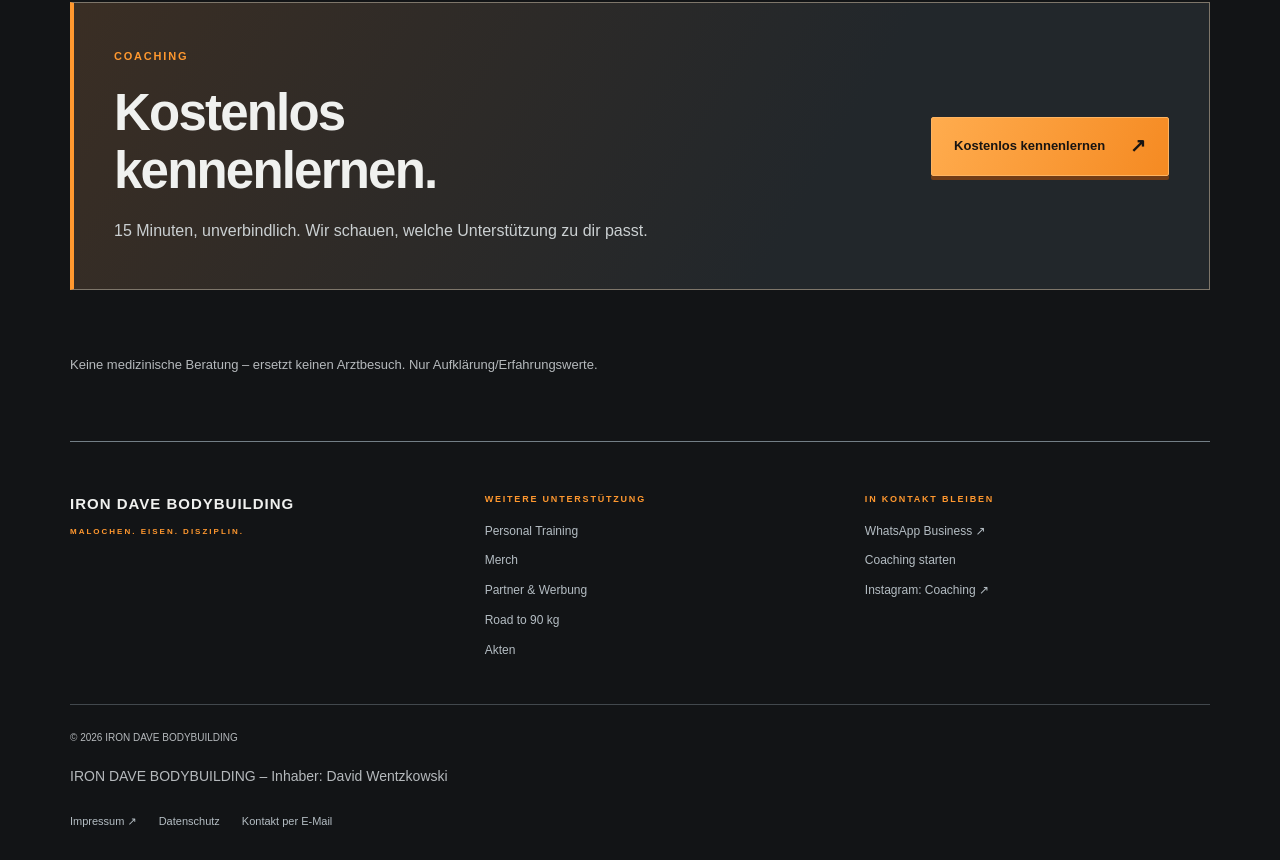
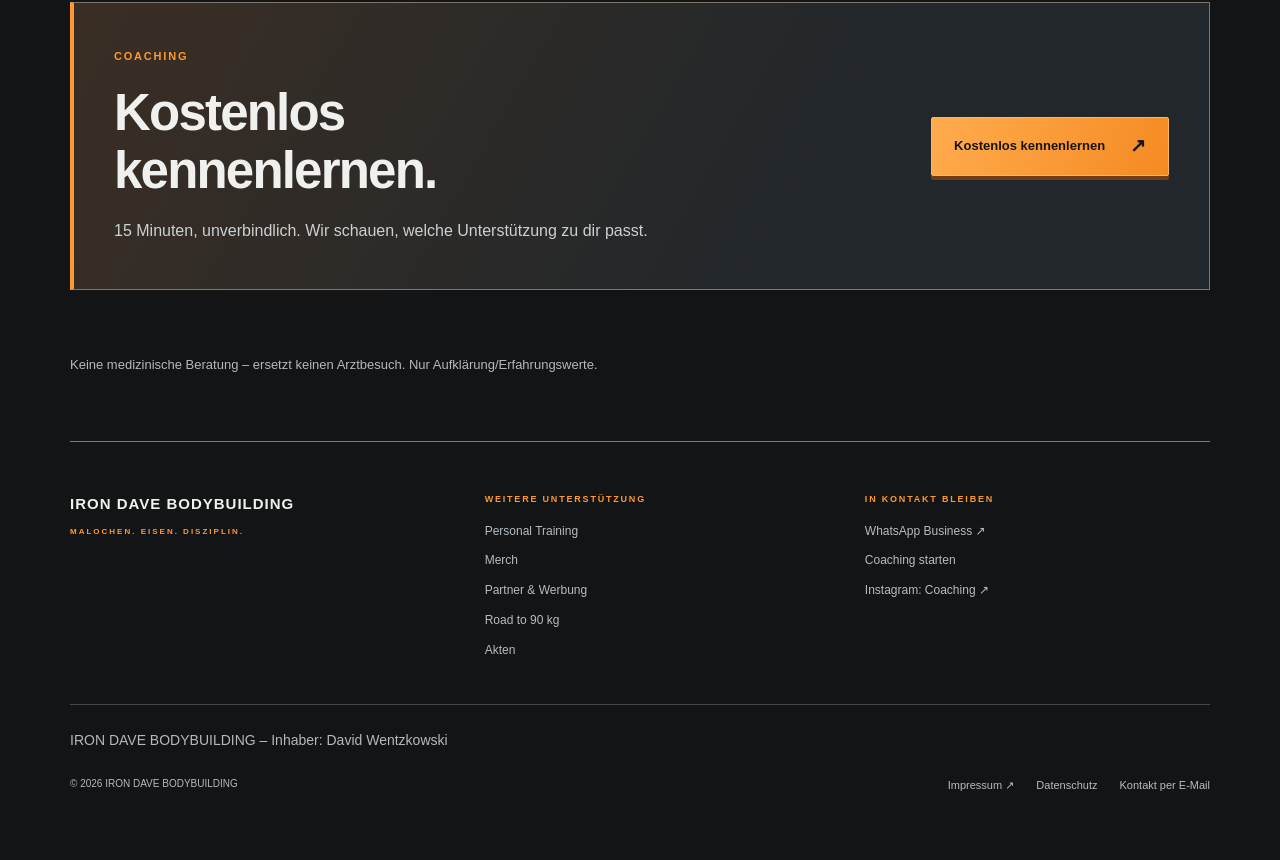
Before and after one commit to irondavebodybuilding/irondavebodybuilding.github.io, a plain HTML site: page akten.html in a window 1280 px wide. Shown: the part 1375-2235 px from the top of the page. After the commit the page ends 2199 px from the top, so only its background shows below. Drawn offline with Linux system fonts and the light colour scheme.

Commit message:
Place the owner line above the existing footer row.
Co-authored-by: irondavebodybuilding <irondavebodybuilding@users.noreply.github.com>

```diff
--- a/akten.html
+++ b/akten.html
@@ -74,8 +74,8 @@
 </div>
 </div>
 <div class="footer-bottom">
-<span>© 2026 IRON DAVE BODYBUILDING</span>
-<p class="footer-owner">IRON DAVE BODYBUILDING – Inhaber: David Wentzkowski</p><nav aria-label="Rechtliche Informationen"><a href="https://mein.online-impressum.de/iron-dave-bodybuilding/#impressum" target="_blank" rel="noopener noreferrer">Impressum ↗</a><a href="datenschutz.html">Datenschutz</a><a href="mailto:iron.dave.bodybuilding@gmail.com">Kontakt per E-Mail</a></nav>
+<p class="footer-owner">IRON DAVE BODYBUILDING – Inhaber: David Wentzkowski</p>
+<span>© 2026 IRON DAVE BODYBUILDING</span><nav aria-label="Rechtliche Informationen"><a href="https://mein.online-impressum.de/iron-dave-bodybuilding/#impressum" target="_blank" rel="noopener noreferrer">Impressum ↗</a><a href="datenschutz.html">Datenschutz</a><a href="mailto:iron.dave.bodybuilding@gmail.com">Kontakt per E-Mail</a></nav>
 </div>
 </footer>
 </div>
```
Also changed, not shown: 404.html (+1 -1 lines), angebote.html (+1 -1 lines), coaching.html (+1 -1 lines), datenschutz.html (+1 -1 lines), index.html (+1 -1 lines), kontakt.html (+1 -1 lines), merch.html (+2 -2 lines), partner.html (+1 -1 lines), road-to-90kg.html (+1 -1 lines), ueber-mich.html (+1 -1 lines), wissen.html (+1 -1 lines).
